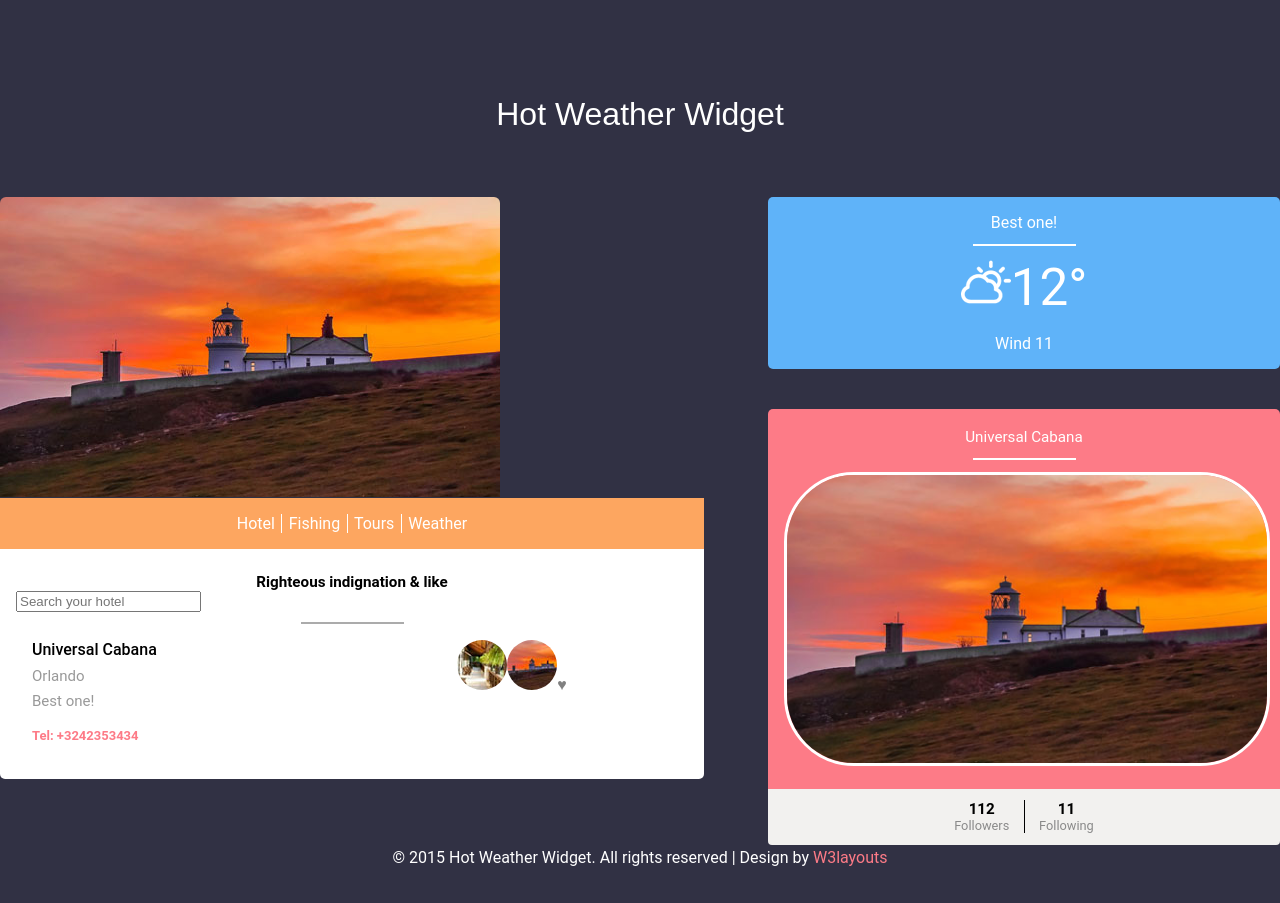
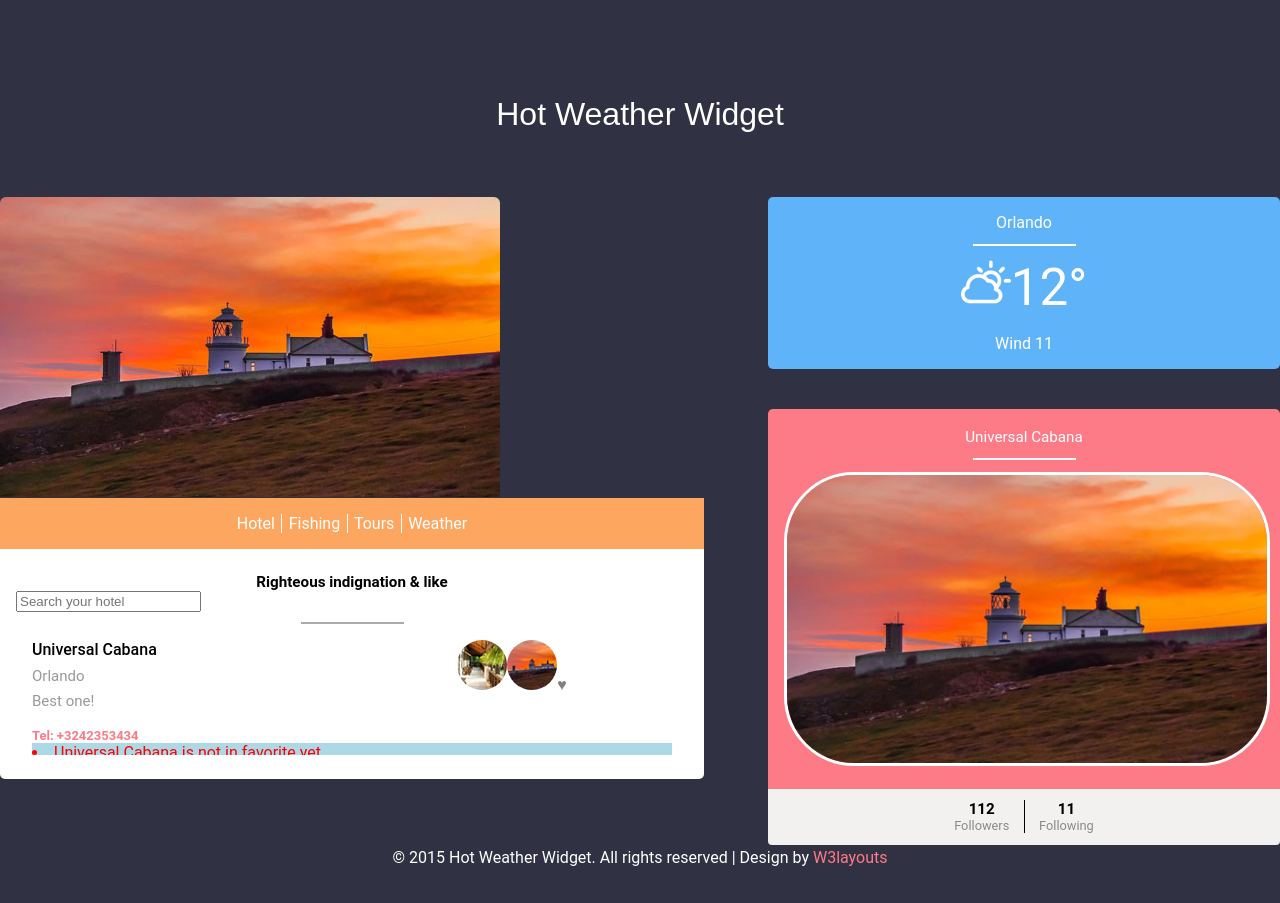
Before and after one commit to mralexx11/hotels-angular, an Angular app: page / in a window 1280 px wide. Built offline with nearby package versions, Linux system fonts and the light colour scheme.

Commit message:
adding favorite function

```diff
--- a/src/app/app-hotels/list/list.component.html
+++ b/src/app/app-hotels/list/list.component.html
@@ -19,7 +19,8 @@
 
             <app-item [hotel]="hotel" [selectedHotel]="selectedHotel" (click)="selectHotel(hotel.id)"></app-item>
             <div class="clear"></div>
-            <li style="color: red; background-color: #5fb3f9" *ngIf="hotel.fav">{{hotel.title + ' is added to fav'}}</li>
+            <li style="color: red; background-color: lightsalmon" *ngIf="hotel.fav">{{hotel.title + ' is added to fav'}}</li>
+            <li style="color: red; background-color: lightblue" *ngIf="!hotel.fav">{{hotel.title + ' is not in favorite yet'}}</li>
           </div>
         </div>
       </div>
--- a/src/app/app-hotels/weather/weather.component.html
+++ b/src/app/app-hotels/weather/weather.component.html
@@ -1,5 +1,5 @@
 <div class="temperatur">
-  <h5>{{ selectedHotel.description }}</h5>
+  <h5>{{ selectedHotel.address }}</h5>
   <span class="w-line"> </span>
   <span class="cloud"> </span>
   <h2>{{ selectedHotel.weather.temperature }}<sup class="degree">°</sup></h2>
```
